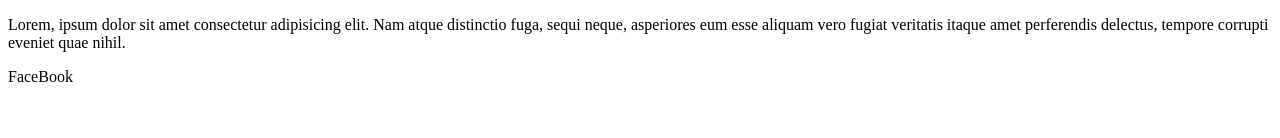
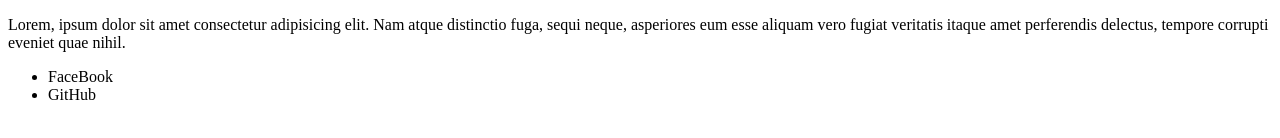
Before and after one commit to Rodrlguez/GIT-AzulSchool, a plain HTML site: page index.html in a window 1280 px wide. Shown: the part 222-360 px from the top of the page. Drawn offline with Linux system fonts and the light colour scheme.

Commit message:
Modified footer HTML

```diff
--- a/index.html
+++ b/index.html
@@ -21,6 +21,11 @@
 	<h3>i´m <span>Juan</span></h3>
 	<p>Lorem, ipsum dolor sit amet consectetur adipisicing elit. Nam atque distinctio fuga, sequi neque, asperiores eum esse aliquam vero fugiat veritatis itaque amet perferendis delectus, tempore corrupti eveniet quae nihil.</p>
 	</main>
-	<footer><a href="https://www.facebook.com/profile.php?id=100041991360167"></a>FaceBook</footer>
+	<footer>
+		<ul>
+			<li><a href="https://www.facebook.com/profile.php?id=100041991360167"></a>FaceBook</li>
+			<li><a href="https://github.com/Rodrlguez"></a>GitHub</li>
+		</ul>
+	</footer>
 </body>
 </html>
```
